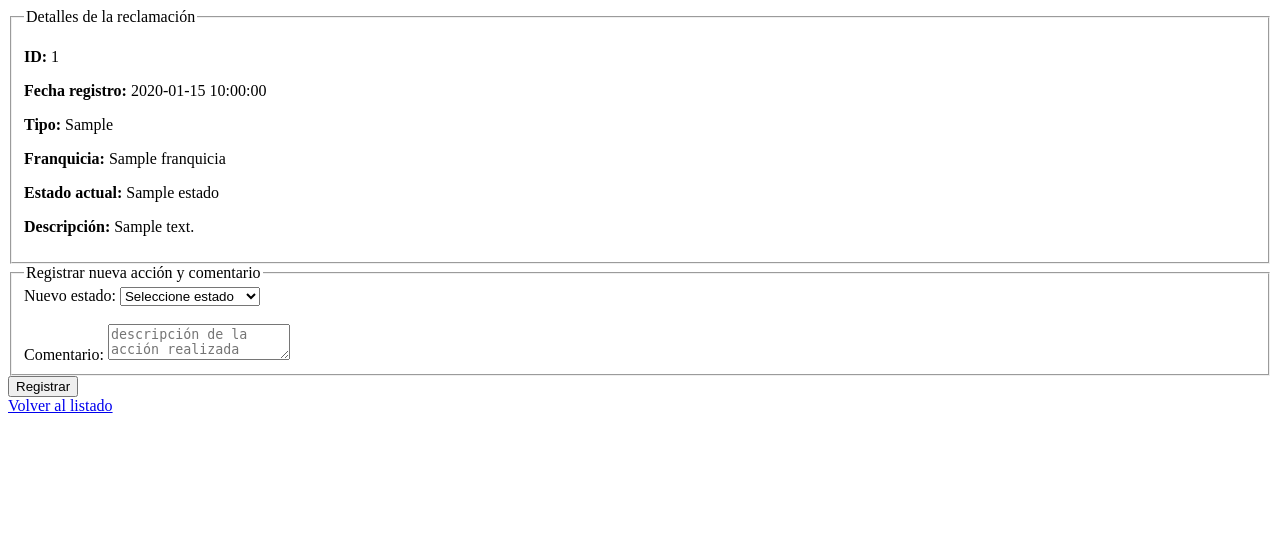
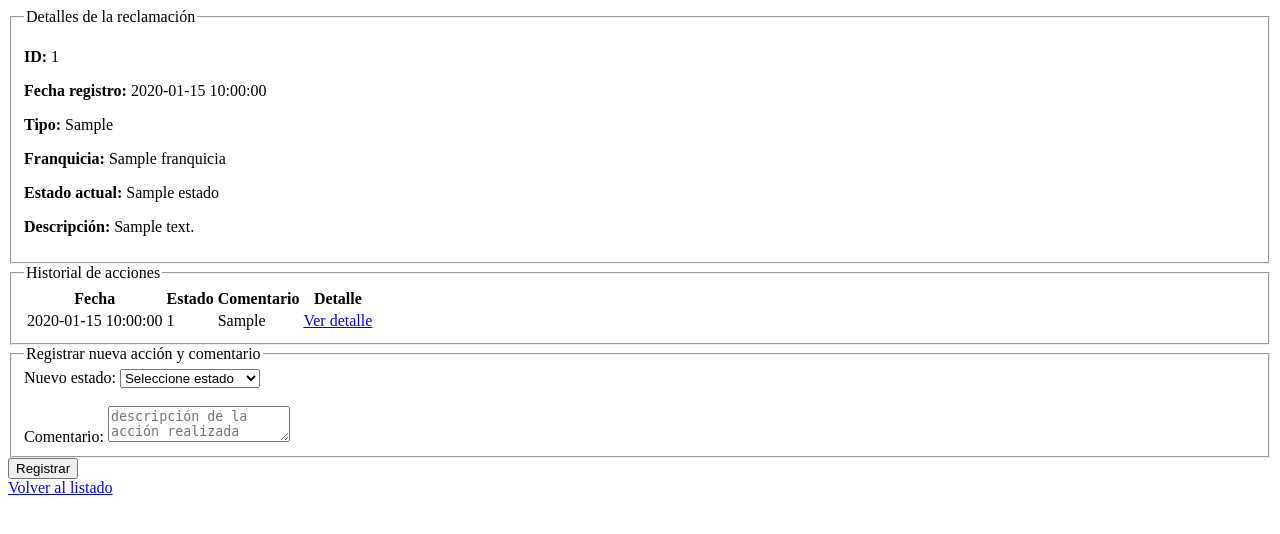
Before and after one commit to mlmhdaw/GestReclama, a PHP site: page /detalle_reclamacion.php?id=1 in a window 1280 px wide. Shown: the top 534 px of the page. Run offline with PHP 8.4, Linux system fonts and the light colour scheme; the visitor is signed in with stand-in values (Sample User, id 1); tables that the repository leaves empty hold one stand-in row (values such as "Sample post").

Commit message:
feat: mostrar historial de acciones

```diff
--- a/frontend/public/crear_reclamacion.php
+++ b/frontend/public/crear_reclamacion.php
@@ -76,6 +76,7 @@
       <br>
 
       <button type="submit" id="btn_registrar" class="btn">Registrar</button>
+      <a href='dashboard.php'>Volver a panel principal</a>
     </form>
   </body>
 </html>
--- a/frontend/public/detalle_reclamacion.php
+++ b/frontend/public/detalle_reclamacion.php
@@ -8,7 +8,7 @@
   $reclamacion_id = $_GET['id'] ?? '';
 
   $stmt_estados = $pdo -> query("SELECT id, nombre FROM estados ORDER BY id ASC");
-  $estados = $stmt_estados -> fetchAll();
+  $estados      = $stmt_estados -> fetchAll();
 
   if (empty($reclamacion_id) || !is_numeric($reclamacion_id)) {
     header("Location: listar_reclamaciones.php");
@@ -17,16 +17,21 @@
 
   $usuario_id = $_SESSION['usuario_id'];
 
-  $params = [
-    'id' => $reclamacion_id,
+  $params_reclamacion = [
+    'id'         => $reclamacion_id,
     'usuario_id' => $usuario_id
   ];
 
-  $estado_seleccionado   = $_POST['estado_id'] ?? '';
+  $params_acciones = [
+    'reclamacion_id' => $reclamacion_id,
+    'usuario_id'     => $usuario_id
+  ];
+
+  $estado_seleccionado  = $_POST['estado_id'] ?? '';
   $comentario_insertado = $_POST['comentario'] ?? '';
 
   if ($_SERVER['REQUEST_METHOD'] === 'POST') {
-    $estado_id = $estado_seleccionado;
+    $estado_id  = $estado_seleccionado;
     $comentario = trim($comentario_insertado);
 
     if (empty($estado_id) || !is_numeric($estado_id) || empty($comentario)) {
@@ -58,11 +63,11 @@
       $stmt_update = $pdo -> prepare("
         UPDATE reclamaciones
         SET estado_id = :estado_id
-        WHERE id = :reclamacion_id
+        WHERE id      = :reclamacion_id
       ");
 
       $stmt_update -> execute([
-        'estado_id' => $estado_id,
+        'estado_id'      => $estado_id,
         'reclamacion_id' => $reclamacion_id
       ]);
 
@@ -71,7 +76,8 @@
     }
   }
 
-  $consulta = "SELECT
+  $consulta_reclamacion =
+    "SELECT
       r.id,
       r.descripcion,
       r.fecha,
@@ -80,16 +86,38 @@
       e.nombre AS e_nombre
     FROM reclamaciones r
     JOIN franquicias f ON f.id = r.franquicia_id
-                JOIN estados e ON e.id = r.estado_id
-                WHERE r.id = :id AND
+    JOIN estados e     ON e.id = r.estado_id
+    WHERE
+      r.id = :id AND
       r.usuario_id = :usuario_id AND
       r.activo = 1
     LIMIT 1
   ";
 
-  $stmt = $pdo -> prepare($consulta);
-  $stmt -> execute ($params);
+  $stmt = $pdo -> prepare($consulta_reclamacion);
+  $stmt -> execute ($params_reclamacion);
   $reclamacion = $stmt -> fetch(PDO::FETCH_ASSOC);
+
+  $consulta_acciones =
+    "SELECT
+      a.id,
+      a.estado_id,
+      a.comentario,
+      a.fecha,
+      est.nombre AS est_nombre
+    FROM acciones_reclamacion a
+    JOIN estados est       ON est.id = a.estado_id
+    JOIN reclamaciones rec ON rec.id = a.reclamacion_id
+    WHERE
+      a.reclamacion_id = :reclamacion_id AND
+      rec.usuario_id = :usuario_id
+    ORDER BY a.fecha DESC
+  ";
+
+  $stmt = $pdo -> prepare($consulta_acciones);
+  $stmt -> execute ($params_acciones);
+  $acciones = $stmt -> fetchAll(PDO::FETCH_ASSOC);
+
 
   if (!$reclamacion) {
     header("Location: listar_reclamaciones.php");
@@ -118,6 +146,42 @@
       <p><strong>Franquicia: </strong> <?= $reclamacion['f_nombre'] ?></p>
       <p><strong>Estado actual: </strong> <?= $reclamacion['e_nombre'] ?></p>
       <p><strong>Descripción: </strong> <?= $reclamacion['descripcion'] ?></p>
+    </fieldset>
+
+    <fieldset>
+      <legend>Historial de acciones</legend>
+
+      <table>
+        <thead>
+          <tr>
+            <th>Fecha</th>
+            <th>Estado</th>
+            <th>Comentario</th>
+            <th>Detalle</th>
+          </tr>
+        </thead>
+
+        <tbody>
+          <?php if (!empty($acciones)): ?>
+            <?php foreach ($acciones as $acc): ?>
+              <tr>
+                <td><?= $acc['fecha'] ?></td>
+                <td><?= $acc['estado_id'] ?></td>
+                <td><?= $acc['comentario'] ?></td>
+                <td>
+                  <a href="detalle_accion.php?id=<?=$acc['id'] ?>">
+                  Ver detalle
+                </td>
+              </tr>
+            <?php endforeach; ?>
+            <?php else: ?>
+              <tr>
+                <td colspan="4">No hay acciones para esta reclamación</td>
+              </tr>
+            <?php endif; ?>
+        </tbody>
+      </table>
+
     </fieldset>
 
     <form method="POST" action="detalle_reclamacion.php?id=<?= $reclamacion_id ?>">
```
Lines whose indentation alone changed are shown as unchanged.
